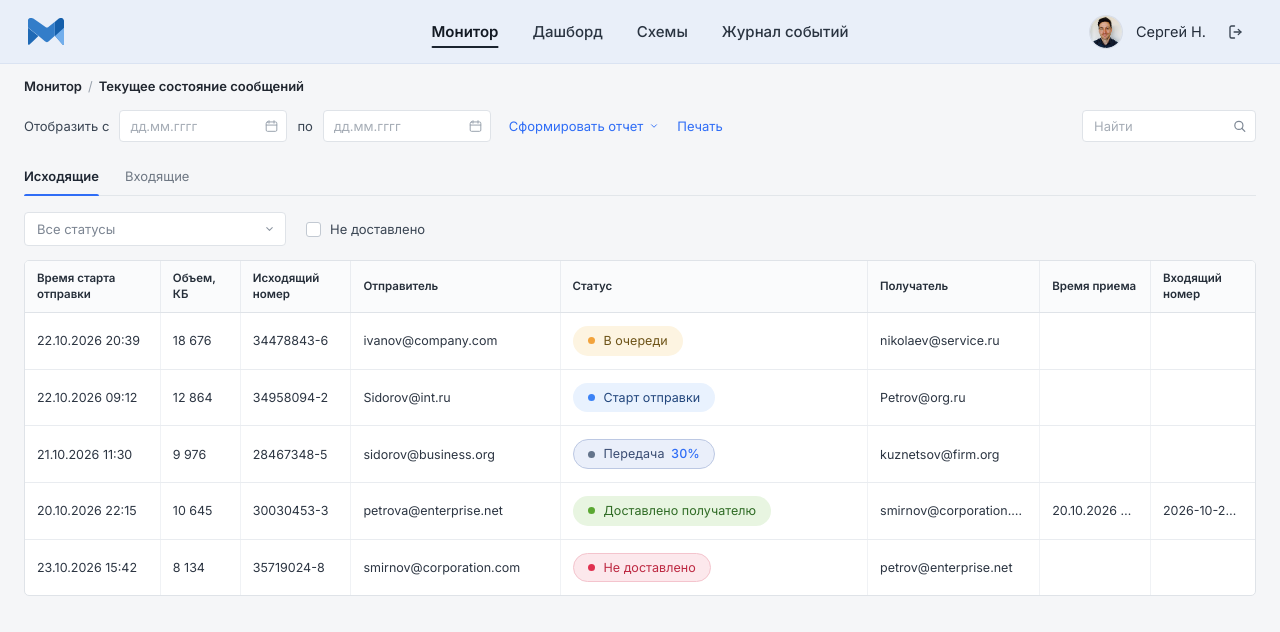
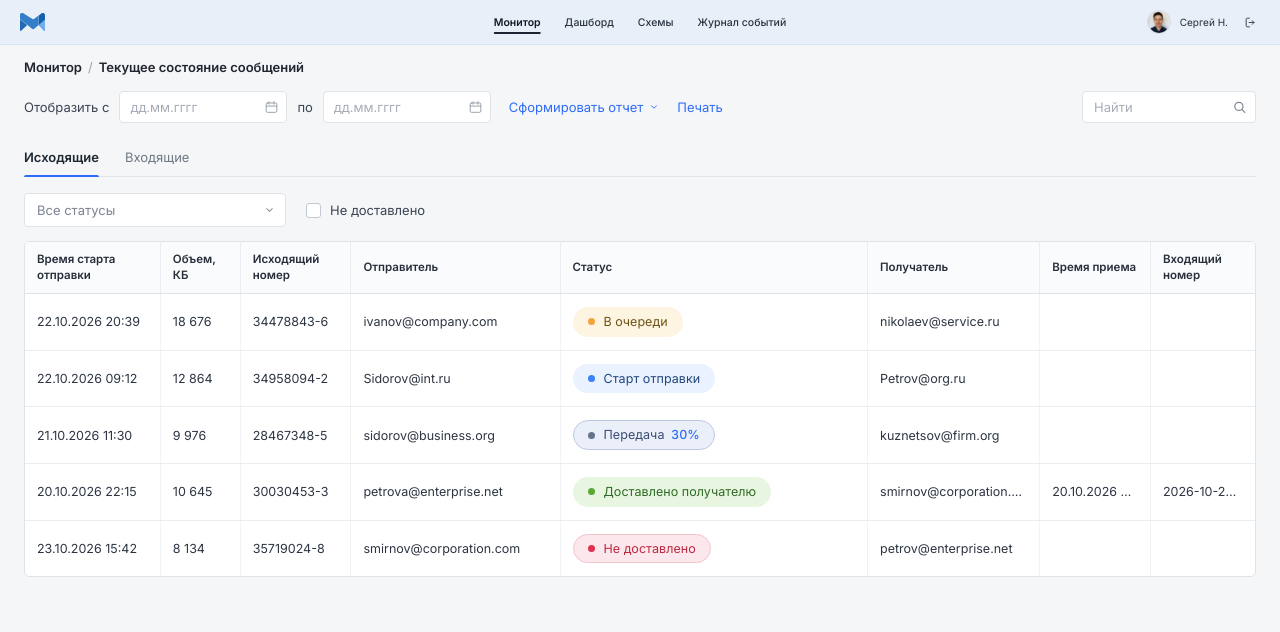
Before and after one commit to Sandrareich-oss/portfolio, a plain HTML site: page site/monitor-demo.html in a window 1280 px wide. Drawn offline with Linux system fonts and the light colour scheme.

Commit message:
Мониторинг: хедер прототипа уменьшен по вертикали на 30%

```diff
--- a/site/monitor-demo.html
+++ b/site/monitor-demo.html
@@ -40,24 +40,24 @@ button{ font-family:inherit; }
 
 /* ───────────── top bar ───────────── */
 .topbar{
-  height:64px;
+  height:45px;
   background:#e9eff9;
   border-bottom:1px solid #dae3f2;
   display:flex;
   align-items:center;
-  padding:0 28px;
+  padding:0 20px;
   position:relative;
   z-index:30;
 }
-.brand{ display:flex; align-items:center; gap:10px; text-decoration:none; }
-.brand img{ width:36px; height:auto; display:block; }
+.brand{ display:flex; align-items:center; gap:7px; text-decoration:none; }
+.brand img{ width:25px; height:auto; display:block; }
 .nav{
   position:absolute; left:50%; transform:translateX(-50%);
-  display:flex; align-items:center; gap:34px;
+  display:flex; align-items:center; gap:24px;
   height:100%;
 }
 .nav a{
-  font-size:15px; font-weight:500; color:#2a3441;
+  font-size:10.5px; font-weight:500; color:#2a3441;
   text-decoration:none; height:100%;
   display:flex; align-items:center; position:relative;
   transition:color .2s ease;
@@ -65,27 +65,27 @@ button{ font-family:inherit; }
 .nav a:hover{ color:#131a24; }
 .nav a.active{ color:#131a24; font-weight:600; }
 .nav a.active::after{
-  content:''; position:absolute; left:0; right:0; bottom:15px;
-  height:2px; border-radius:2px; background:#1b2430;
-}
-.user{ margin-left:auto; display:flex; align-items:center; gap:14px; }
+  content:''; position:absolute; left:0; right:0; bottom:10.5px;
+  height:1.5px; border-radius:1.5px; background:#1b2430;
+}
+.user{ margin-left:auto; display:flex; align-items:center; gap:10px; }
 .avatar{
-  width:32px; height:32px; border-radius:50%;
+  width:22px; height:22px; border-radius:50%;
   background:#dfe6f2; overflow:hidden; flex:none;
   box-shadow:0 0 0 1px rgba(27,36,48,.08);
 }
 .avatar img{ width:100%; height:100%; object-fit:cover; display:block; }
-.user-name{ font-size:14.5px; color:#232c39; }
+.user-name{ font-size:10px; color:#232c39; }
 .logout{
   border:0; background:transparent; color:#3a4553; cursor:pointer;
-  width:32px; height:32px; border-radius:8px;
+  width:22px; height:22px; border-radius:6px;
   display:grid; place-items:center; transition:background .2s, color .2s;
 }
 .logout:hover{ background:#dbe5f4; color:#131a24; }
 
 /* ───────────── page ───────────── */
 .page{
-  height:calc(100vh - 64px);
+  height:calc(100vh - 45px);
   overflow:auto;
   padding:0 24px 56px;
 }
@@ -638,7 +638,7 @@ tbody td.empty{
     </span>
     <span class="user-name">Сергей Н.</span>
     <button class="logout" type="button" title="Выйти" aria-label="Выйти">
-      <svg width="18" height="18" viewBox="0 0 24 24" fill="none" stroke="currentColor" stroke-width="1.8" stroke-linecap="round" stroke-linejoin="round" aria-hidden="true">
+      <svg width="13" height="13" viewBox="0 0 24 24" fill="none" stroke="currentColor" stroke-width="1.8" stroke-linecap="round" stroke-linejoin="round" aria-hidden="true">
         <path d="M10 4H6a2 2 0 0 0-2 2v12a2 2 0 0 0 2 2h4"/>
         <path d="m15 8.5 3.5 3.5L15 15.5"/><path d="M18.5 12H9.5"/>
       </svg>
```
